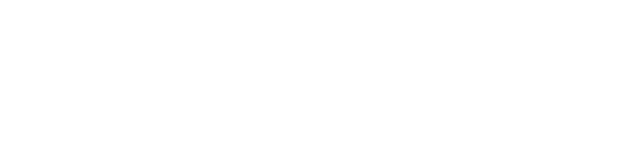
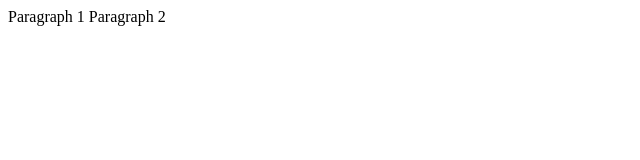
Before and after one commit to Zexeroni/CS104-005_AJ, a plain HTML site: page Index.html in a window 1280 px wide. Shown: the whole page, without its empty margins (0-640 px from the left). Drawn offline with Linux system fonts and the light colour scheme.

Commit message:
Added Paragraph

```diff
--- a/Index.html
+++ b/Index.html
@@ -6,6 +6,7 @@
     <title>Document</title>
 </head>
 <body>
-
+    <P1>Paragraph 1</P1>
+    <p1> Paragraph 2</p1>
 </body>
 </html>
```
